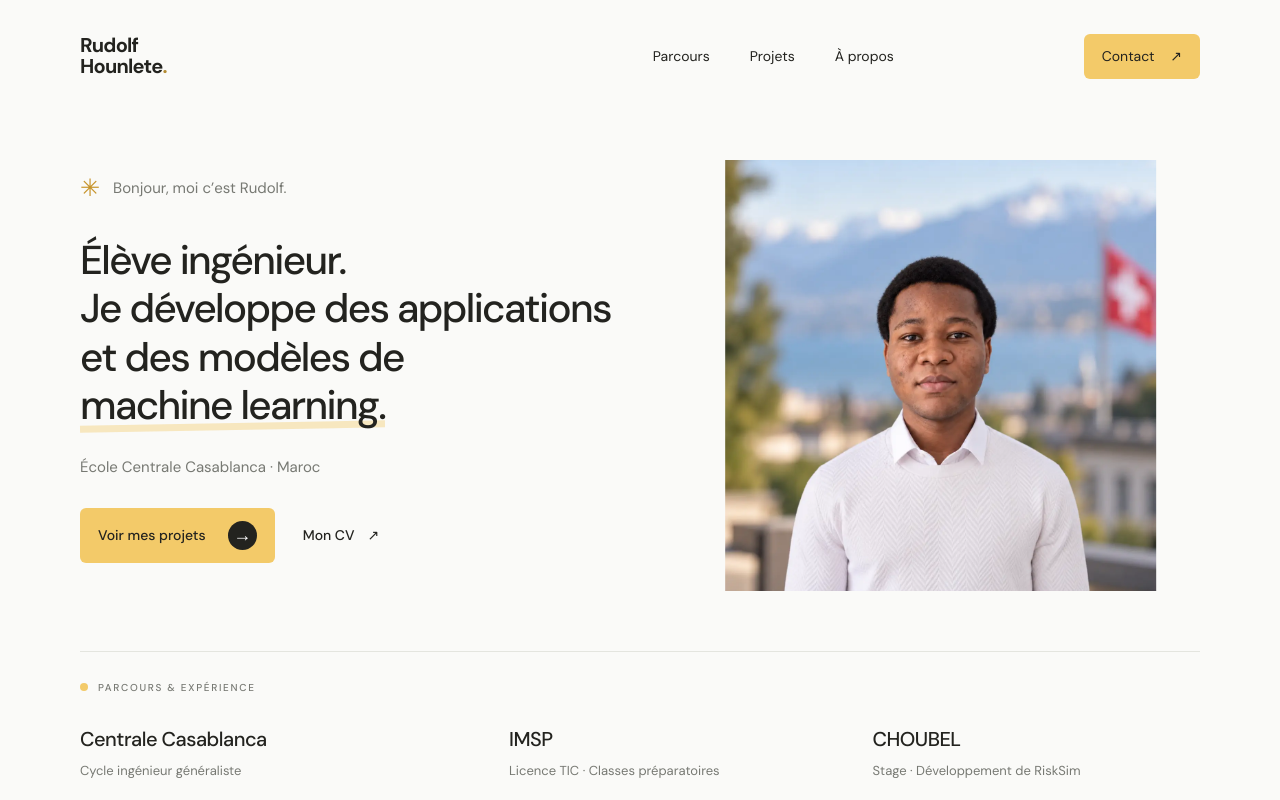
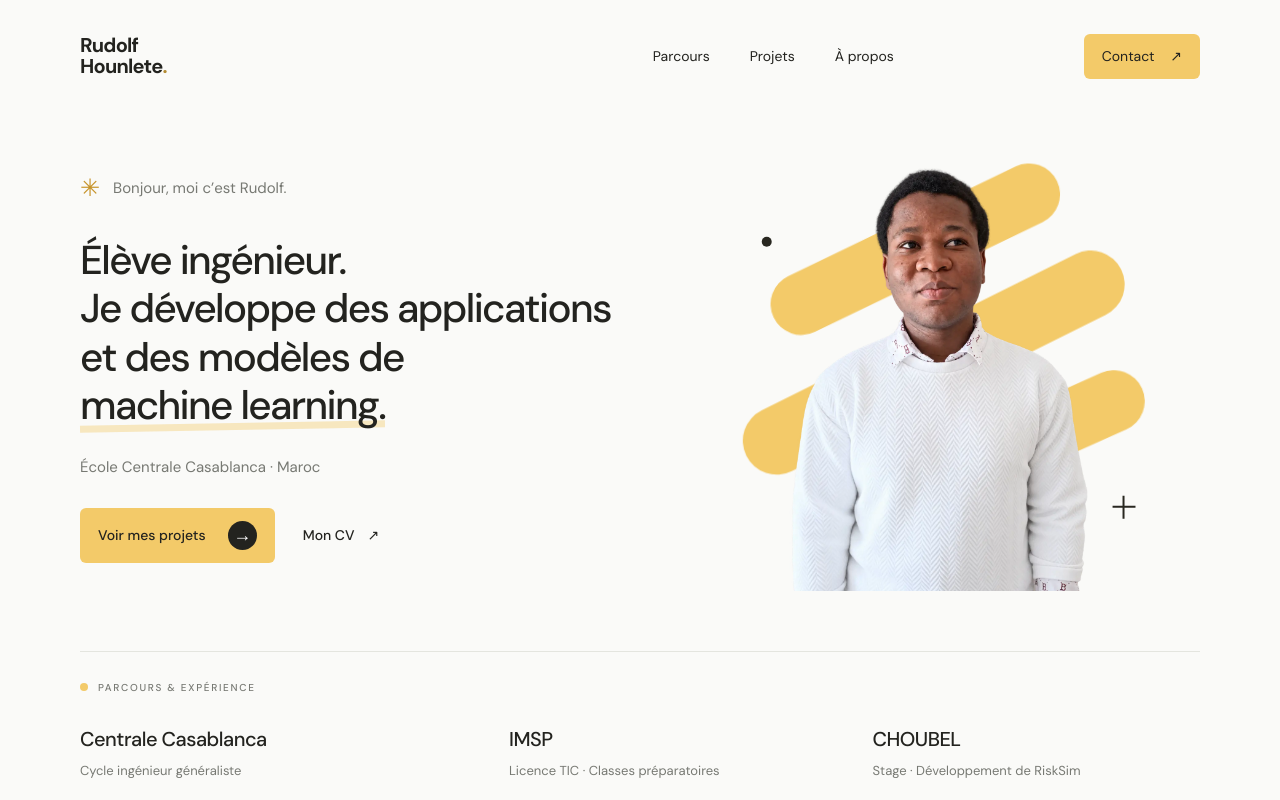
Before and after one commit to Rudolf-Staline/Portfolio, a React (Vite) app: page / in a window 1280 px wide. Shown: the top 800 px of the page. Built offline with nearby package versions, Linux system fonts and the light colour scheme.

Commit message:
Use original camera portrait with background removal and light retouch

```diff
--- a/src/App.tsx
+++ b/src/App.tsx
@@ -86,7 +86,7 @@ function App() {
           </div>
           <div className="hero-art has-portrait">
             <svg viewBox="0 0 520 450" fill="none" aria-hidden="true"><g className="yellow-strokes" stroke="#f3ca69" strokeLinecap="round"><path className="stroke stroke-one" d="M118 170L344 55" strokeWidth="62"/><path className="stroke stroke-two" d="M95 300L410 143" strokeWidth="68"/><path className="stroke stroke-three" d="M168 389L427 263" strokeWidth="62"/></g><circle cx="85" cy="100" r="5" fill="#282720"/><path d="M443 355V378M432 366H455" stroke="#282720" strokeWidth="2"/></svg>
-            <img className="hero-portrait" src="/portrait-rudolf.webp" alt="Portrait de Rudolf Hounlete" width="1254" height="1254" fetchPriority="high" decoding="async" />
+            <img className="hero-portrait" src="/portrait-rudolf.webp" alt="Portrait de Rudolf Hounlete" width="1122" height="1402" fetchPriority="high" decoding="async" />
           </div>
         </section>
 
```
Also changed, not shown: public/portrait-rudolf.webp, 1 other file (tests, documents, lock files or other folders).
